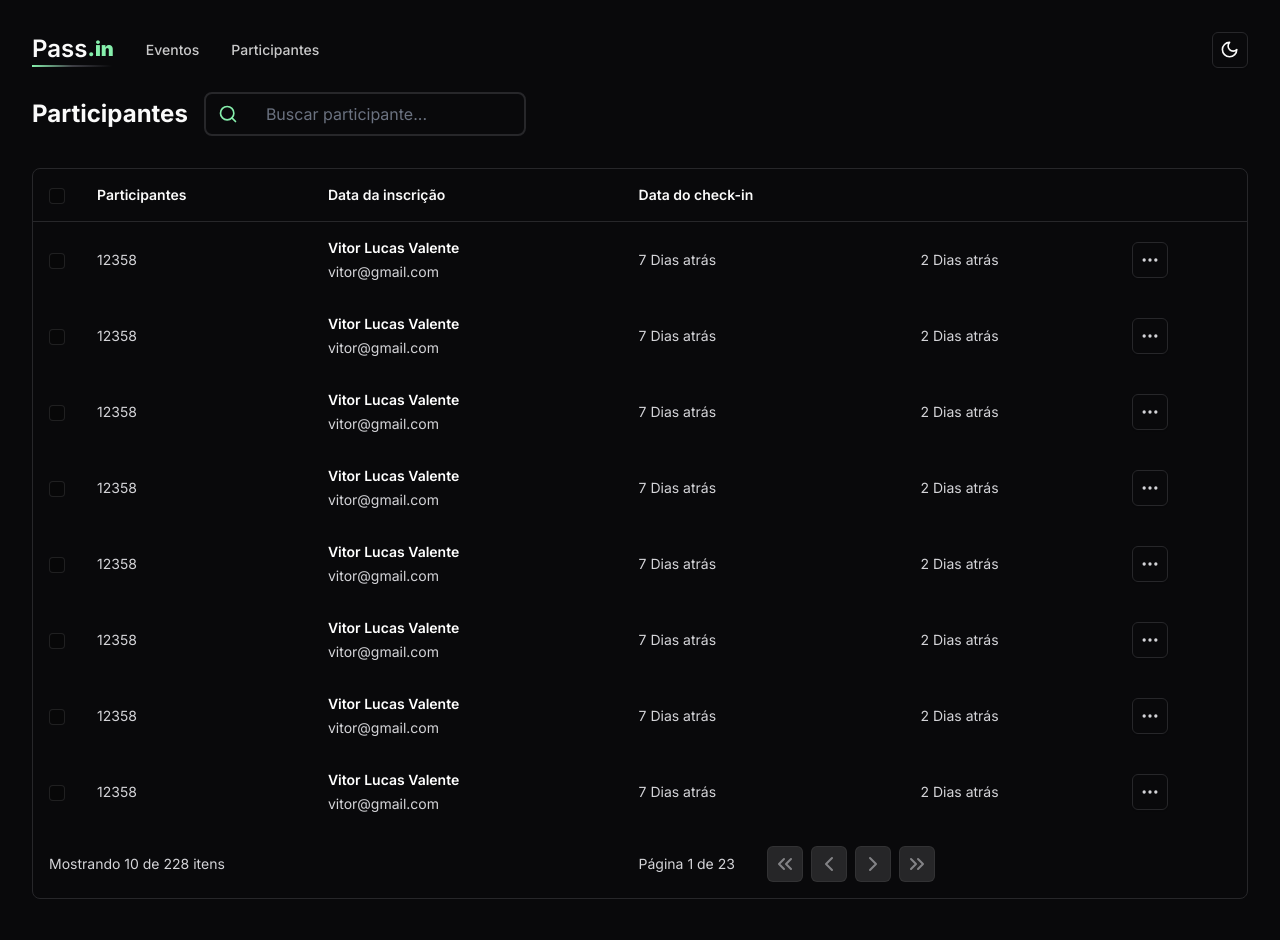
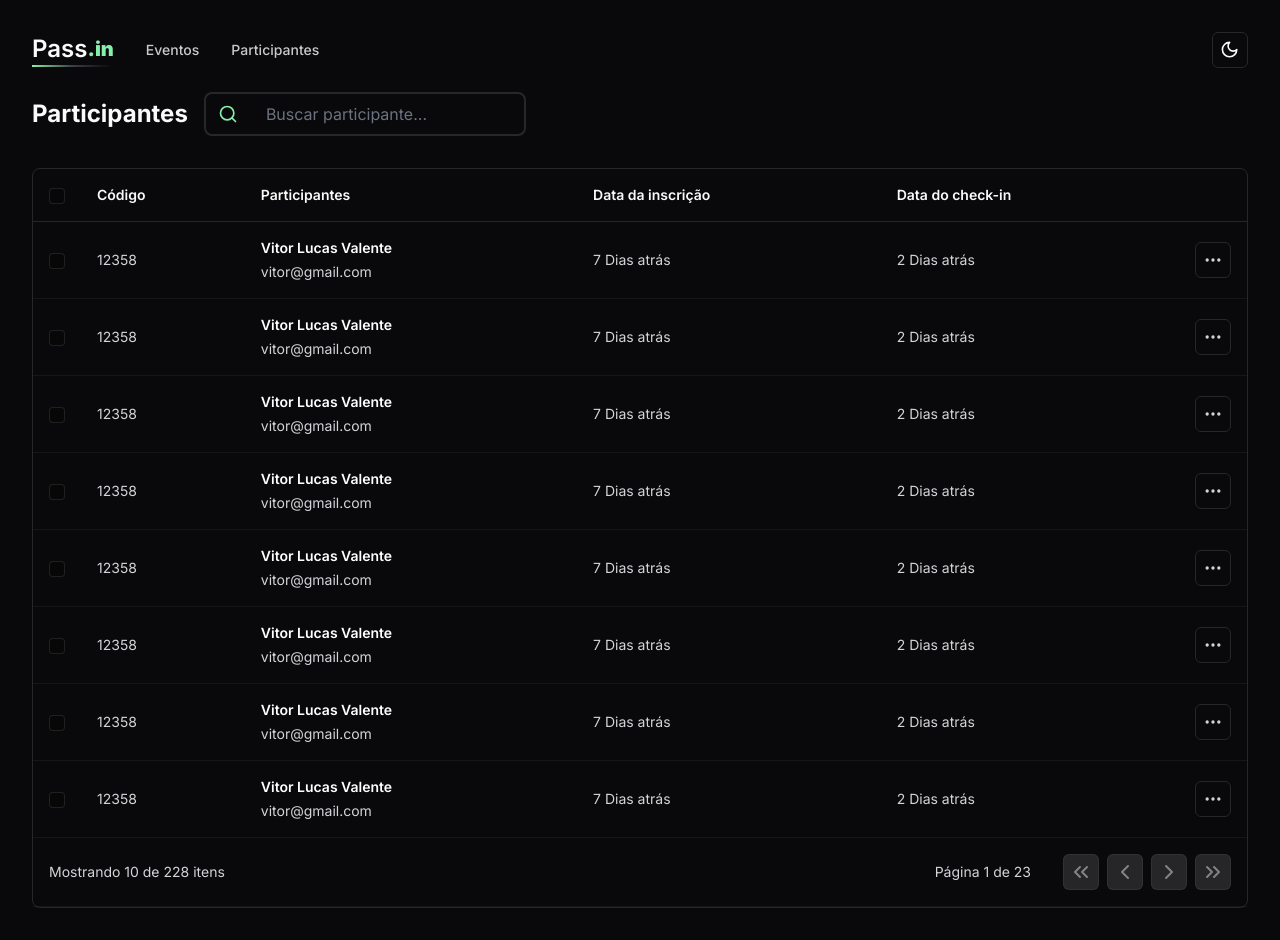
Before and after one commit to euvitordev/pass.in, a Next.js app: page / in a window 1280 px wide. Built offline with nearby package versions, Linux system fonts and the light colour scheme.

Commit message:
Adiciona atributos de componet a tabela e cria estilizações

```diff
--- a/src/components/tabble-list.tsx
+++ b/src/components/tabble-list.tsx
@@ -24,10 +24,11 @@ export function TabbleList() {
               className="accent size-4 rounded border border-white/10 bg-black/20"
             />
           </TableHeader>
+          <TableHeader>Código</TableHeader>
           <TableHeader>Participantes</TableHeader>
           <TableHeader>Data da inscrição</TableHeader>
           <TableHeader>Data do check-in</TableHeader>
-          <TableHeader></TableHeader>
+          <TableHeader style={{ width: 64 }}></TableHeader>
         </tr>
       </thead>
       <tbody>
@@ -68,7 +69,7 @@ export function TabbleList() {
       <tfoot>
         <tr>
           <TableCell colSpan={3}>Mostrando 10 de 228 itens</TableCell>
-          <TableCell colSpan={3}>
+          <TableCell colSpan={3} className="gap-4 p-4 text-right">
             <div className="inline-flex items-center gap-8">
               <span className=""> Página 1 de 23</span>
               <div className="flex items-center gap-2">
--- a/src/components/table/table-cell.tsx
+++ b/src/components/table/table-cell.tsx
@@ -1,11 +1,18 @@
 import { ComponentProps } from "react";
+import { twMerge } from "tailwind-merge";
 
 interface TableCellProps extends ComponentProps<"th"> {}
 
 export function TableCell(props: TableCellProps) {
   return (
     <>
-      <td className="p-4 text-sm text-zinc-300" {...props} />
+      <td
+        {...props}
+        className={twMerge(
+          "border-b border-white/5 p-4 text-sm text-zinc-300",
+          props.className,
+        )}
+      />
     </>
   );
 }
```
